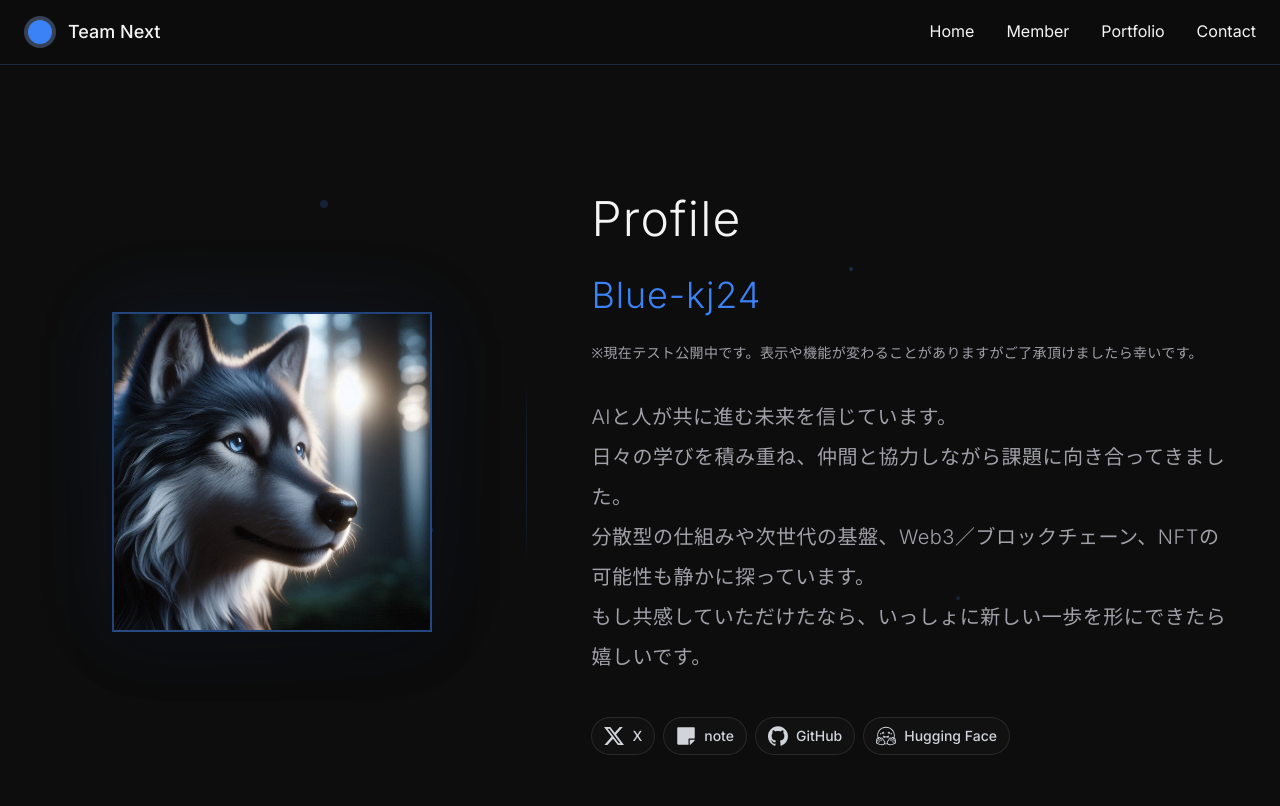
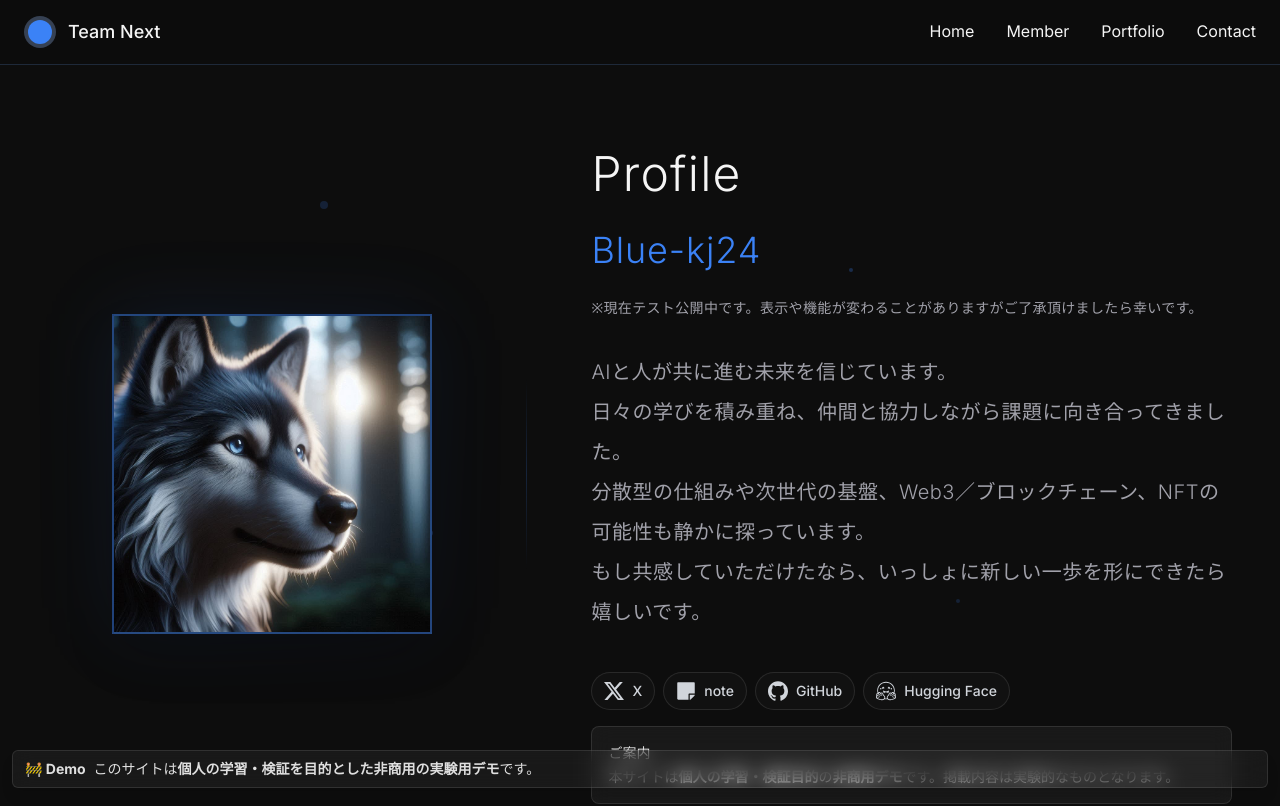
Before and after one commit to kazekage-210/portfolio-site2, a Next.js app: page / in a window 1280 px wide. Shown: the top 806 px of the page. Built offline with nearby package versions, Linux system fonts and the light colour scheme.

Commit message:
feat: デモ表示画面を更新

```diff
--- a/src/app/layout.tsx
+++ b/src/app/layout.tsx
@@ -1,6 +1,7 @@
 import type { Metadata } from "next";
 import { Inter, Noto_Sans_JP } from "next/font/google";
 import "./globals.css";
+import SiteInfoRibbon from "@/components/SiteInfoRibbon";
 
 const inter = Inter({
   subsets: ["latin"],
@@ -17,6 +18,7 @@ const notoSansJP = Noto_Sans_JP({
 export const metadata: Metadata = {
   title: "Portfolio",
   description: "匿名で作品を公開しています。デジタルの余白を紡ぎながら、静かに制作活動を続けています。",
+  robots: { index: false, follow: false },
 };
 
 export default function RootLayout({
@@ -28,6 +30,7 @@ export default function RootLayout({
     <html lang="ja">
       <body className={`${inter.variable} ${notoSansJP.variable} font-sans antialiased`}>
         {children}
+        <SiteInfoRibbon />
       </body>
     </html>
   );
--- a/src/components/Hero.tsx
+++ b/src/components/Hero.tsx
@@ -3,6 +3,7 @@
 import { motion } from 'framer-motion';
 import { PROFILE } from '@/config/profile';
 import HeaderSocials from '@/app/components/HeaderSocials';
+import NonCommercialNote from './NonCommercialNote';
 
 const Hero = () => {
 
@@ -78,6 +79,9 @@ const Hero = () => {
             >
               <HeaderSocials />
             </motion.div>
+
+            {/* 非商用デモ注意書き */}
+            <NonCommercialNote />
           </motion.div>
         </div>
       </div>
--- /dev/null
+++ b/src/components/NonCommercialNote.tsx
@@ -0,0 +1,16 @@
+import React from "react";
+
+export default function NonCommercialNote() {
+  return (
+    <section
+      aria-label="Non-commercial notice"
+      className="mt-4 rounded-lg glass p-4 text-sm text-foreground/90"
+    >
+      <p className="font-medium">ご案内</p>
+      <p className="mt-1">
+        本サイトは<strong>個人の学習・検証目的</strong>の
+        <strong>非商用デモ</strong>です。掲載内容は実験的なものとなります。
+      </p>
+    </section>
+  );
+}
--- /dev/null
+++ b/src/components/SiteInfoRibbon.tsx
@@ -0,0 +1,17 @@
+import React from "react";
+
+export default function SiteInfoRibbon() {
+  return (
+    <div
+      aria-label="Site information ribbon"
+      className="pointer-events-none fixed inset-x-0 bottom-0 z-[9999]"
+    >
+      <div className="pointer-events-auto mx-auto max-w-screen-xl px-3 pb-3">
+        <div className="rounded-md glass text-foreground/90 text-xs sm:text-sm px-3 py-2 shadow-lg">
+          <strong className="mr-2">🚧 Demo</strong>
+          このサイトは<strong>個人の学習・検証を目的とした非商用の実験用デモ</strong>です。
+        </div>
+      </div>
+    </div>
+  );
+}
```
Also changed, not shown: public/robots.txt (added), vercel.json (added).
